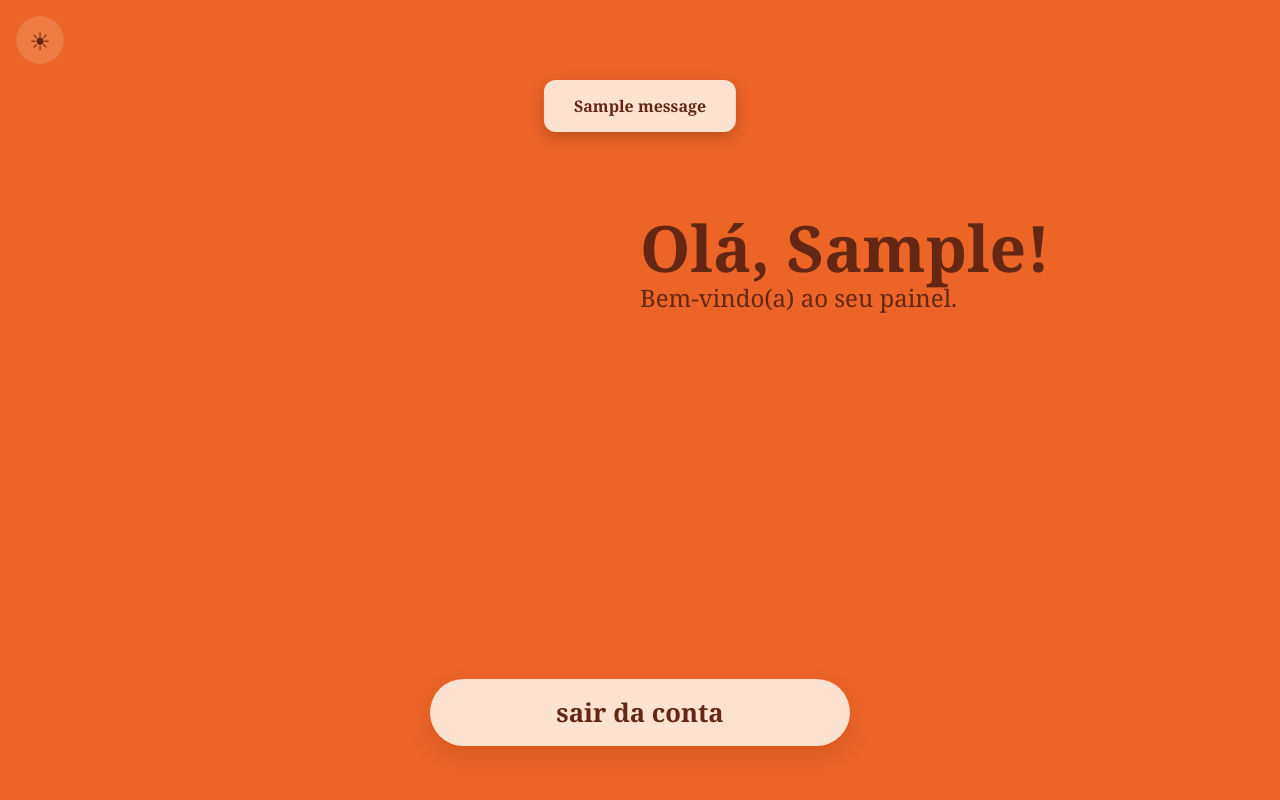
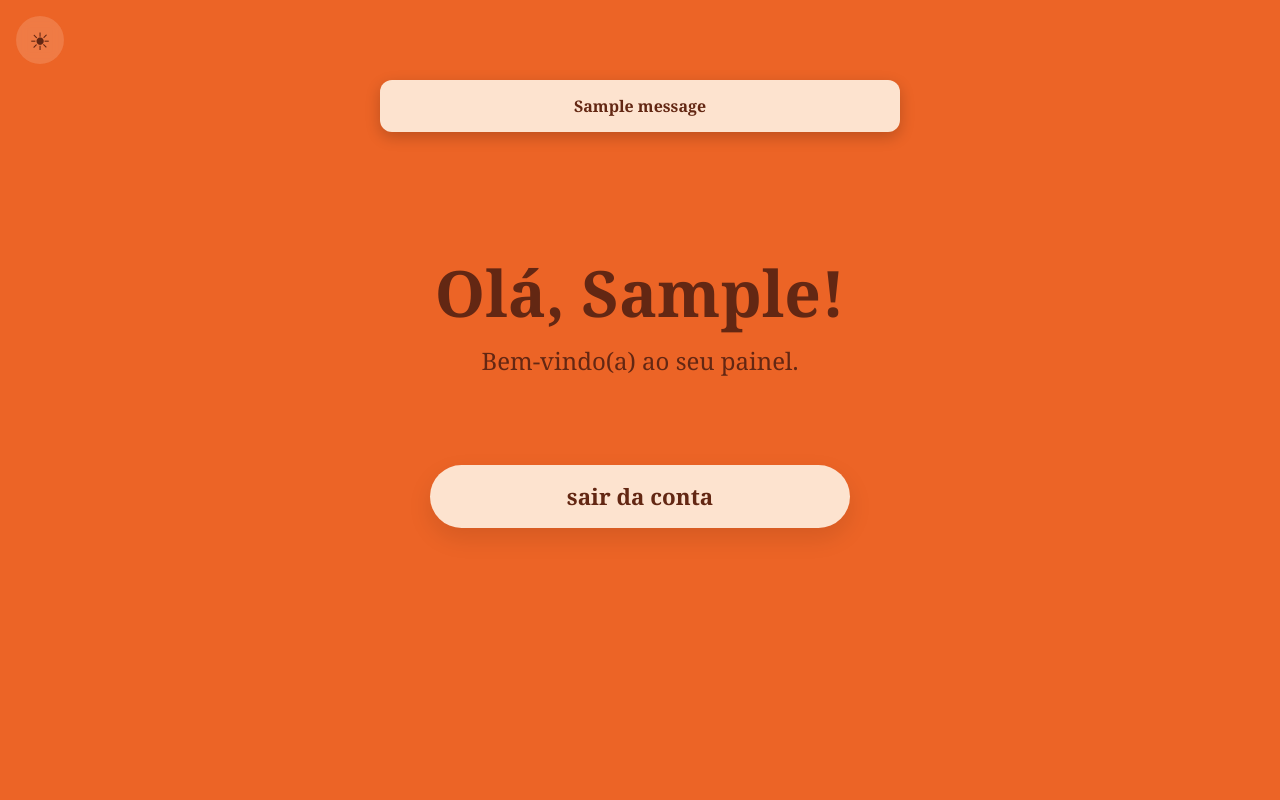
Before and after one commit to iamkalashnikov/oPaladar, a Django app: page /dashboard/ in a window 1280 px wide. Run offline with Django 5.2, Linux system fonts and the light colour scheme; a user stored in the database is signed in; tables that the repository leaves empty hold one stand-in row (values such as "Sample post"); one stand-in notice (Sample message) is shown.

Commit message:
separação da folha de estilo para cada página html

```diff
--- /dev/null
+++ b/static/dashboard.css
@@ -0,0 +1,191 @@
+:root {
+    --bg: #ec6426;
+    --bg-dark: #2B1A12;
+    --surface: #fde3cf;
+    --text: #632713;
+    --text-dark: #FDE3CF;
+    --accent: #ec6426;
+    --shadow-soft: 0 10px 24px rgba(0, 0, 0, 0.10);
+    --container-width: 1200px;
+    --transition: 0.35s ease;
+}
+
+* {
+    margin: 0;
+    padding: 0;
+    box-sizing: border-box;
+}
+
+html {
+    font-size: 16px;
+    -webkit-text-size-adjust: 100%;
+}
+
+body {
+    min-height: 100vh;
+    background-color: var(--bg);
+    font-family: 'Georgia', serif;
+    color: var(--text);
+    transition: background-color var(--transition), color var(--transition);
+    overflow-x: hidden;
+}
+
+body.dark {
+    background-color: var(--bg-dark);
+    color: var(--text-dark);
+}
+
+.container {
+    width: min(100%, var(--container-width));
+    min-height: 100vh;
+    margin: 0 auto;
+    padding: clamp(1rem, 2vw, 1.5rem) clamp(1rem, 4vw, 2.5rem) clamp(2rem, 5vw, 3rem);
+    display: flex;
+    flex-direction: column;
+    align-items: center;
+    justify-content: center;
+    gap: clamp(1.5rem, 4vw, 3rem);
+    position: relative;
+}
+
+.theme-toggle {
+    position: fixed;
+    top: 1rem;
+    left: 1rem;
+    width: 3rem;
+    height: 3rem;
+    display: grid;
+    place-items: center;
+    font-size: 1.5rem;
+    cursor: pointer;
+    z-index: 1000;
+    border-radius: 999px;
+    background: rgba(253, 227, 207, 0.18);
+    backdrop-filter: blur(6px);
+    transition: transform 0.25s ease, background-color 0.25s ease, color 0.25s ease;
+    user-select: none;
+}
+
+.theme-toggle:hover {
+    transform: scale(1.08);
+}
+
+body.dark .theme-toggle {
+    background: rgba(236, 100, 38, 0.18);
+    color: var(--text-dark);
+}
+
+.messages-wrapper {
+    position: absolute;
+    top: 80px;
+    left: 50%;
+    transform: translateX(-50%);
+    z-index: 1000;
+    width: min(90%, 520px);
+}
+
+.message-box {
+    background-color: #fde3cf;
+    color: #632713;
+    padding: 15px 30px;
+    border-radius: 12px;
+    margin-bottom: 10px;
+    font-weight: bold;
+    box-shadow: 0 5px 15px rgba(0,0,0,0.2);
+    text-align: center;
+}
+
+.logo-area {
+    width: 100%;
+    display: flex;
+    justify-content: center;
+    align-items: center;
+}
+
+.dashboard-header {
+    margin-bottom: 40px;
+}
+
+.dashboard-text {
+    position: relative;
+    text-align: center;
+    width: 100%;
+}
+
+.dashboard-text h1 {
+    font-size: clamp(2.5rem, 6vw, 4rem);
+    color: var(--text);
+    margin-bottom: 0.5rem;
+}
+
+.dashboard-text p {
+    font-size: clamp(1.1rem, 2.5vw, 1.5rem);
+    color: var(--text);
+}
+
+body.dark .dashboard-text h1,
+body.dark .dashboard-text p {
+    color: var(--text-dark);
+}
+
+.buttons {
+    width: min(100%, 420px);
+    display: flex;
+    flex-direction: column;
+    gap: 0.95rem;
+    align-items: stretch;
+}
+
+.btn {
+    border: none;
+    text-decoration: none;
+    background-color: var(--surface);
+    color: var(--text);
+    padding: 1rem 1.5rem;
+    border-radius: 999px;
+    text-align: center;
+    font-size: clamp(1rem, 2vw, 1.4rem);
+    font-family: inherit;
+    font-weight: 600;
+    cursor: pointer;
+    box-shadow: var(--shadow-soft);
+    transition: transform 0.25s ease, background-color 0.25s ease, color 0.25s ease, box-shadow 0.25s ease;
+    min-height: 56px;
+    display: inline-flex;
+    justify-content: center;
+    align-items: center;
+}
+
+.btn:hover {
+    background-color: #f5d6bd;
+    transform: translateY(-2px);
+    box-shadow: 0 14px 28px rgba(0, 0, 0, 0.14);
+}
+
+body.dark .btn {
+    background-color: var(--accent);
+    color: var(--text-dark);
+}
+
+body.dark .btn:hover {
+    background-color: #d95c22;
+}
+
+a {
+    color: inherit;
+}
+
+@media (max-width: 640px) {
+    .container {
+        padding-top: 4.5rem;
+        padding-bottom: 2rem;
+    }
+
+    .theme-toggle {
+        top: 0.85rem;
+        left: 0.85rem;
+        width: 2.75rem;
+        height: 2.75rem;
+        font-size: 1.25rem;
+    }
+}
--- a/templates/dashboard.html
+++ b/templates/dashboard.html
@@ -4,8 +4,9 @@
 <head>
     <link rel="icon" href="{% static 'logo.ico' %}" type="image/x-icon">
     <meta charset="UTF-8">
-    <title>oPaladar - Dashboard</title>
-    <link rel="stylesheet" href="{% static 'styles.css' %}">
+    <meta name="viewport" content="width=device-width, initial-scale=1.0">
+    <title>oPaladar</title>
+    <link rel="stylesheet" href="{% static 'dashboard.css' %}">
 </head>
 <body>
 
@@ -14,21 +15,20 @@
     </div>
 
     <div class="container">
-
         {% if messages %}
-        <div style="position: absolute; top: 80px; left: 50%; transform: translateX(-50%); z-index: 1000;">
+        <div class="messages-wrapper">
             {% for message in messages %}
-                <div style="background-color: #fde3cf; color: #632713; padding: 15px 30px; border-radius: 12px; margin-bottom: 10px; font-weight: bold; box-shadow: 0 5px 15px rgba(0,0,0,0.2);">
+                <div class="message-box">
                     {{ message }}
                 </div>
             {% endfor %}
         </div>
         {% endif %}
 
-        <div class="logo-area" style="margin-bottom: 40px;">
-            <div class="text" style="position: relative; text-align: center;">
-                <h1 style="font-size: 64px;">Olá, {{ user.first_name }}!</h1>
-                <p style="font-size: 24px;">Bem-vindo(a) ao seu painel.</p>
+        <div class="logo-area dashboard-header">
+            <div class="text dashboard-text">
+                <h1>Olá, {{ user.first_name }}!</h1>
+                <p>Bem-vindo(a) ao seu painel.</p>
             </div>
         </div>
 
```
Also changed, not shown: static/home.css (renamed from static/styles.css, +28 -171 lines), templates/home.html (+4 -14 lines).
